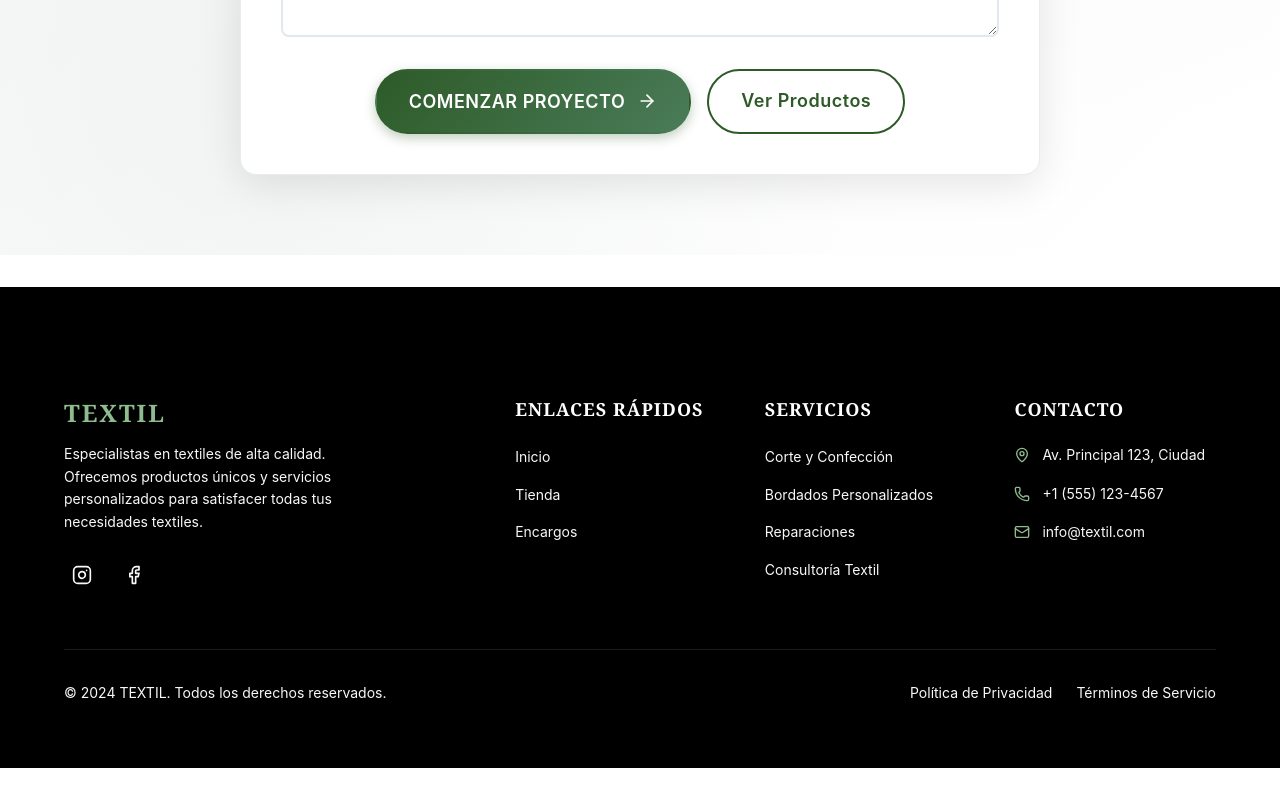
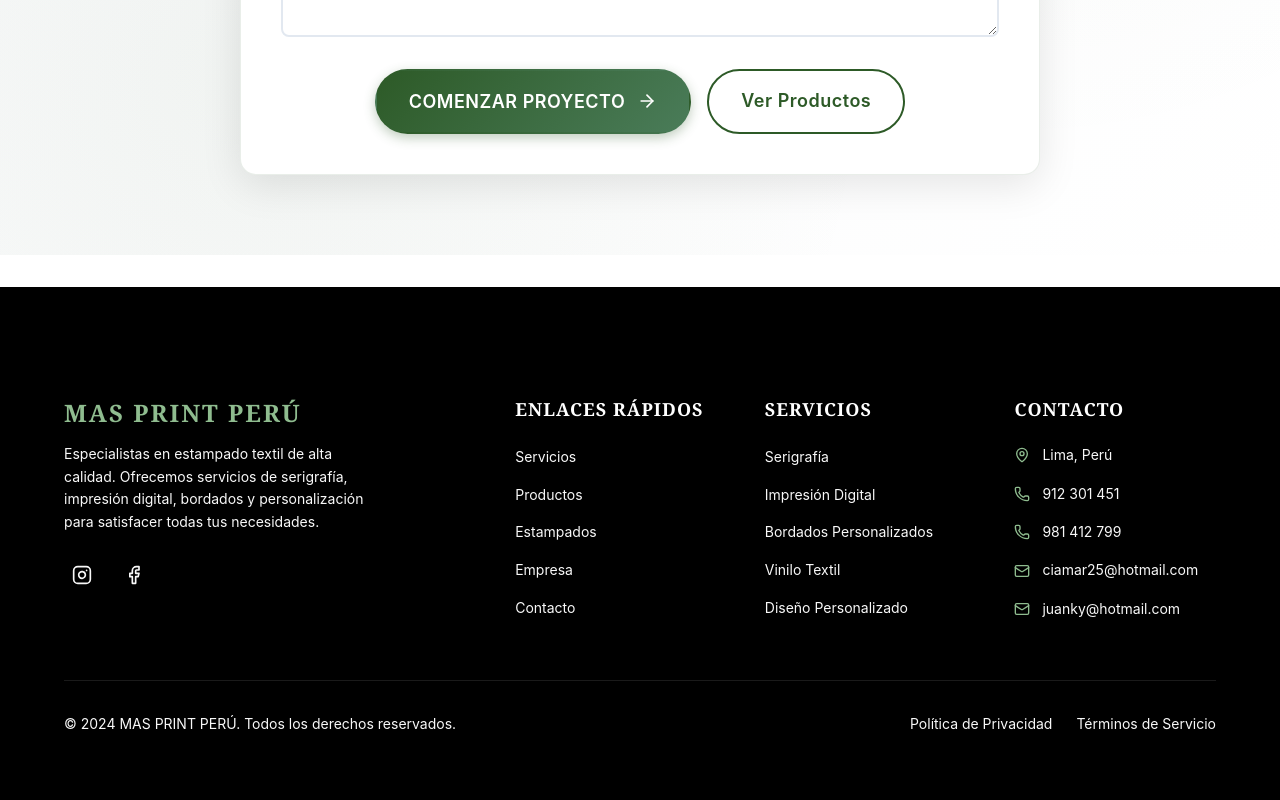
Before and after one commit to Alessandrou27/Tienda-Textil, a React (Vite) app: page / in a window 1280 px wide. Shown: the part 4721-5521 px from the top of the page. Before the commit the page ends 5489 px from the top, so only its background shows below. Built offline with nearby package versions, Linux system fonts and the light colour scheme.

Commit message:
feat: Actualización del footer
Se agrego los links para redirigir a las redes sociales de la empresa y tambien actualización de información en el footer

```diff
--- a/src/components/Footer/Footer.jsx
+++ b/src/components/Footer/Footer.jsx
@@ -9,17 +9,17 @@ const Footer = () => {
         <div className={styles.content}>
           {/* Brand Section */}
           <div className={styles.brandSection}>
-            <h3 className={styles.brandName}>TEXTIL</h3>
+            <h3 className={styles.brandName}>MAS PRINT PERÚ</h3>
             <p className={styles.brandDescription}>
-              Especialistas en textiles de alta calidad.
-              Ofrecemos productos únicos y servicios personalizados
-              para satisfacer todas tus necesidades textiles.
+              Especialistas en estampado textil de alta calidad.
+              Ofrecemos servicios de serigrafía, impresión digital,
+              bordados y personalización para satisfacer todas tus necesidades.
             </p>
             <div className={styles.socialLinks}>
-              <a href="#" className={styles.socialLink}>
+              <a href="https://www.instagram.com/mas_print_peru/?hl=es" target="_blank" rel="noopener noreferrer" className={styles.socialLink}>
                 <Instagram size={20} />
               </a>
-              <a href="#" className={styles.socialLink}>
+              <a href="https://www.facebook.com/masprintperu" target="_blank" rel="noopener noreferrer" className={styles.socialLink}>
                 <Facebook size={20} />
               </a>
             </div>
@@ -29,9 +29,11 @@ const Footer = () => {
           <div className={styles.linksSection}>
             <h4 className={styles.sectionTitle}>Enlaces Rápidos</h4>
             <ul className={styles.linksList}>
-              <li><Link to="/" className={styles.footerLink}>Inicio</Link></li>
-              <li><Link to="/shop" className={styles.footerLink}>Tienda</Link></li>
-              <li><Link to="/custom-orders" className={styles.footerLink}>Encargos</Link></li>
+              <li><Link to="/" className={styles.footerLink}>Servicios</Link></li>
+              <li><Link to="/shop" className={styles.footerLink}>Productos</Link></li>
+              <li><Link to="/custom-orders" className={styles.footerLink}>Estampados</Link></li>
+              <li><Link to="/about" className={styles.footerLink}>Empresa</Link></li>
+              <li><Link to="/contact" className={styles.footerLink}>Contacto</Link></li>
             </ul>
           </div>
 
@@ -39,10 +41,11 @@ const Footer = () => {
           <div className={styles.servicesSection}>
             <h4 className={styles.sectionTitle}>Servicios</h4>
             <ul className={styles.linksList}>
-              <li><span className={styles.footerLink}>Corte y Confección</span></li>
+              <li><span className={styles.footerLink}>Serigrafía</span></li>
+              <li><span className={styles.footerLink}>Impresión Digital</span></li>
               <li><span className={styles.footerLink}>Bordados Personalizados</span></li>
-              <li><span className={styles.footerLink}>Reparaciones</span></li>
-              <li><span className={styles.footerLink}>Consultoría Textil</span></li>
+              <li><span className={styles.footerLink}>Vinilo Textil</span></li>
+              <li><span className={styles.footerLink}>Diseño Personalizado</span></li>
             </ul>
           </div>
 
@@ -52,15 +55,23 @@ const Footer = () => {
             <div className={styles.contactInfo}>
               <div className={styles.contactItem}>
                 <MapPin size={16} />
-                <span>Av. Principal 123, Ciudad</span>
+                <span>Lima, Perú</span>
               </div>
               <div className={styles.contactItem}>
                 <Phone size={16} />
-                <span>+1 (555) 123-4567</span>
+                <span>912 301 451</span>
+              </div>
+              <div className={styles.contactItem}>
+                <Phone size={16} />
+                <span>981 412 799</span>
               </div>
               <div className={styles.contactItem}>
                 <Mail size={16} />
-                <span>info@textil.com</span>
+                <span>ciamar25@hotmail.com</span>
+              </div>
+              <div className={styles.contactItem}>
+                <Mail size={16} />
+                <span>juanky@hotmail.com</span>
               </div>
             </div>
           </div>
@@ -68,7 +79,7 @@ const Footer = () => {
 
         <div className={styles.bottom}>
           <p className={styles.copyright}>
-            © 2024 TEXTIL. Todos los derechos reservados.
+            © 2024 MAS PRINT PERÚ. Todos los derechos reservados.
           </p>
           <div className={styles.legalLinks}>
             <a href="#" className={styles.legalLink}>Política de Privacidad</a>
```
